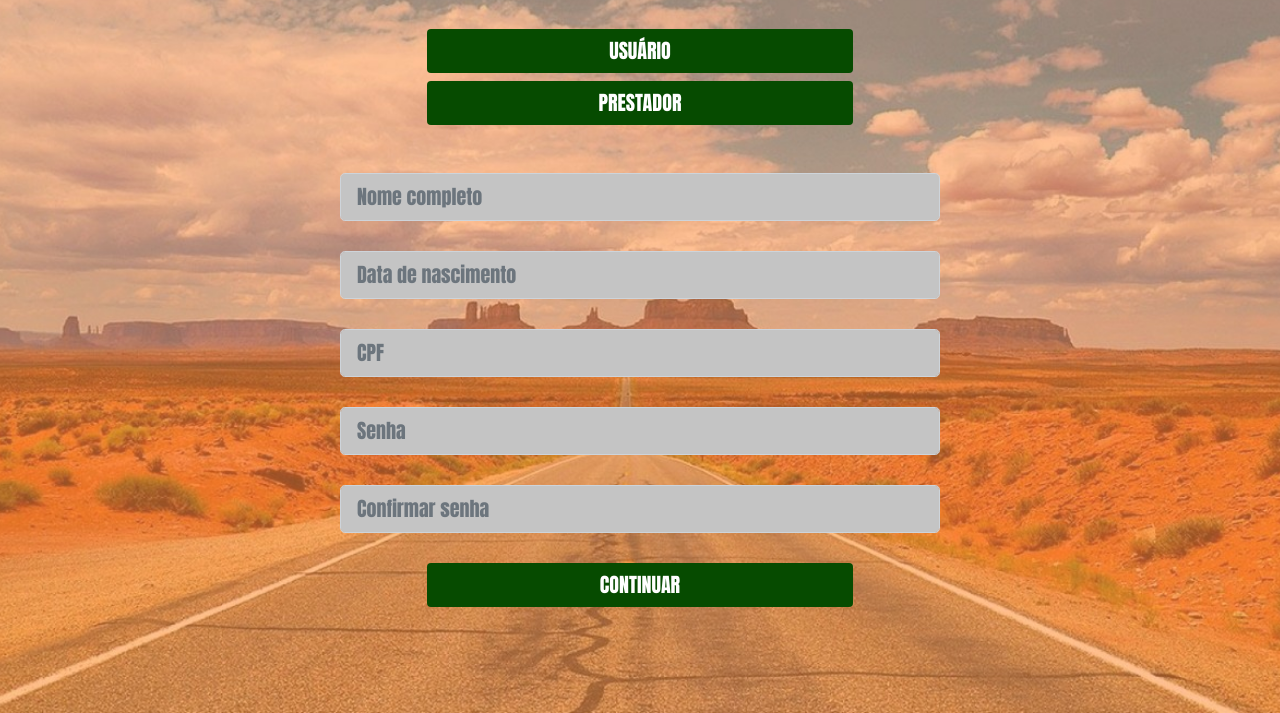
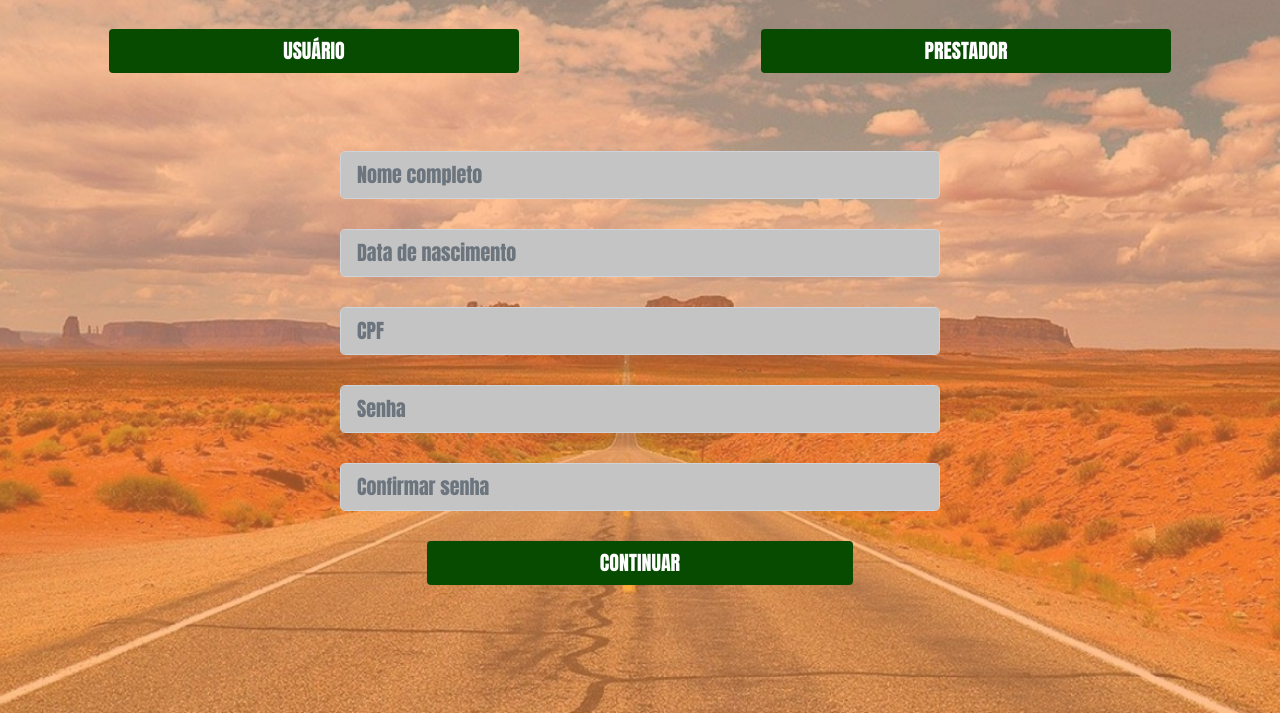
Before and after one commit to rafaelbatista3/HELP, a plain HTML site: page index.html in a window 1280 px wide. Shown: the part 87-800 px from the top of the page. Drawn offline with nearby package versions, Linux system fonts and the light colour scheme.

Commit message:
Update index.html

```diff
--- a/index.html
+++ b/index.html
@@ -14,10 +14,15 @@
   <div class="text">
     <h1>CADASTRO</h1>
   </div>
-  <div class="d-grid gap-2 mb-5 col-4 mx-auto">
+<div class="row">
+  <div class="d-grid mb-5 col-4 mx-auto">
     <button type="submit" class="btn">USUÁRIO</button>
+  </div>
+<div class="d-grid mb-5 col-4 mx-auto">
     <button type="submit" class="btn">PRESTADOR</button>
   </div>
+</div>
+
   <form action="#" class="menu" method="post">
     <div class="form-group">
       <input type="text" class="form-control form-control-lg" id="nome" placeholder="Nome completo">
```
